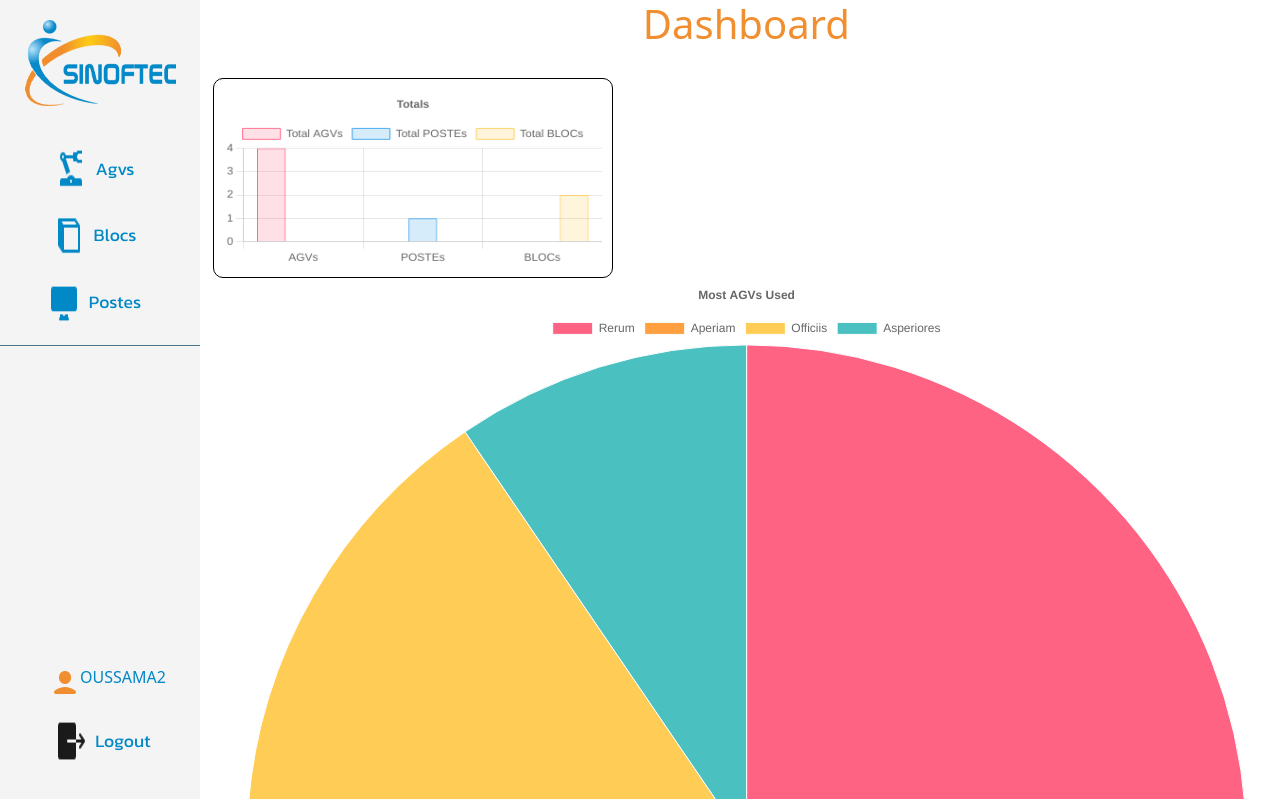
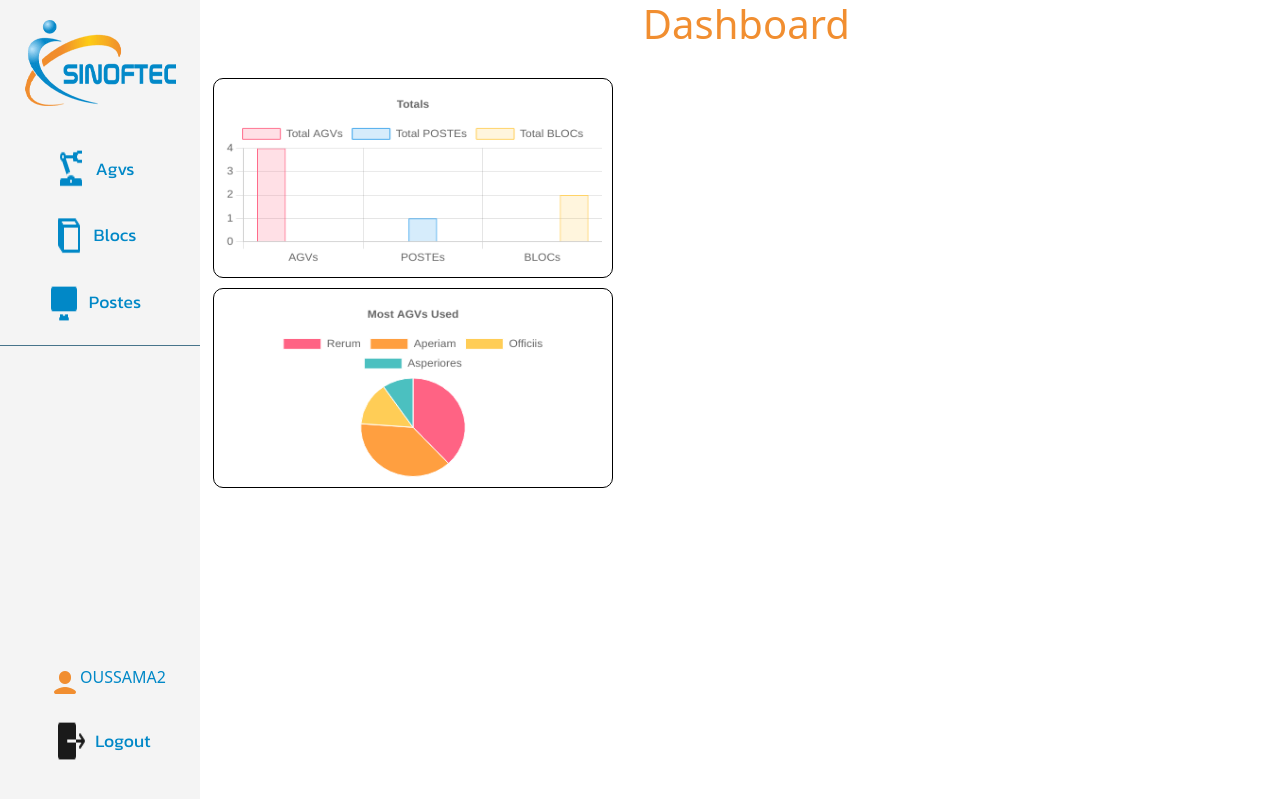
Before and after one commit to OussamaElm0/agv-control-panel, a Django app: page /dashboard in a window 1280 px wide. Shown: the top 799 px of the page. After the commit the page ends 760 px from the top, so only its background shows below. Run offline with Django 5.2, Linux system fonts and the light colour scheme; a user stored in the database is signed in; data comes from the database, SQL or seed files in the repository; style sheets or scripts are compiled from the project's sources; parts of the project's set-up code (start-up, migrations or seed data) failed here and were passed over.

Commit message:
Style the most agvs used's chart

```diff
--- a/static/css/dashboard/index.css
+++ b/static/css/dashboard/index.css
@@ -12,15 +12,20 @@
   text-align: center;
   margin-bottom: 30px;
 }
-.aside #totals-chart {
-  border: 1px solid black;
-  border-radius: 10px;
-  padding: 10px;
-}
 .aside .charts {
   display: flex;
   flex-flow: row wrap;
   box-sizing: border-box;
+}
+.aside .charts .charts-js {
+  display: flex;
+  flex-direction: column;
+  gap: 10px;
+}
+.aside .charts .charts-js canvas {
+  border: 1px solid black;
+  border-radius: 10px;
+  padding: 10px;
 }
 .aside .charts .commandsLast7 {
   width: calc(100% - 450px);
--- a/static/js/dashboard/most_agvs_used.js
+++ b/static/js/dashboard/most_agvs_used.js
@@ -28,7 +28,7 @@ const pieChartConfig = {
   type: 'pie',
   data: pieChartData,
   options: {
-    responsive: true,
+    responsive: false,
     plugins: {
       legend: {
         position: 'top',
--- a/static/scss/dashboard/index.scss
+++ b/static/scss/dashboard/index.scss
@@ -14,16 +14,22 @@
     margin-bottom: 30px;
   }
 
-  #totals-chart {
-    border: 1px solid black;
-    border-radius: 10px;
-    padding: 10px;
-  }
-
   .charts {
     display: flex;
     flex-flow: row wrap;
     box-sizing: border-box;
+
+    .charts-js {
+      display: flex;
+      flex-direction: column;
+      gap: 10px;
+
+        canvas {
+          border: 1px solid black;
+          border-radius: 10px;
+          padding: 10px;
+        }
+    }
 
     .commandsLast7 {
       width: calc(100% - 450px);
--- a/templates/admin/dashboard.html
+++ b/templates/admin/dashboard.html
@@ -12,11 +12,13 @@
     <aside class="aside">
         <h1 class="dashboard-title">Dashboard</h1>
        <article class="charts">
-            <canvas id="totals-chart" width="400" height="200"></canvas>
+            <div class="charts-js">
+                <canvas id="totals-chart" width="400" height="200"></canvas>
+                <canvas id="most-agvs-used" width="400" height="200"></canvas>
+            </div>
             {% if commands_last_week %}
                 <img src="{{ commands_last_week }}" alt="Commands last week" class="img-fluid commandsLast7">
             {% endif %}
-            <canvas id="most-agvs-used" width="200" height="200" ></canvas>
        </article>
     </aside>
 
```
Also changed, not shown: 1 other file.
